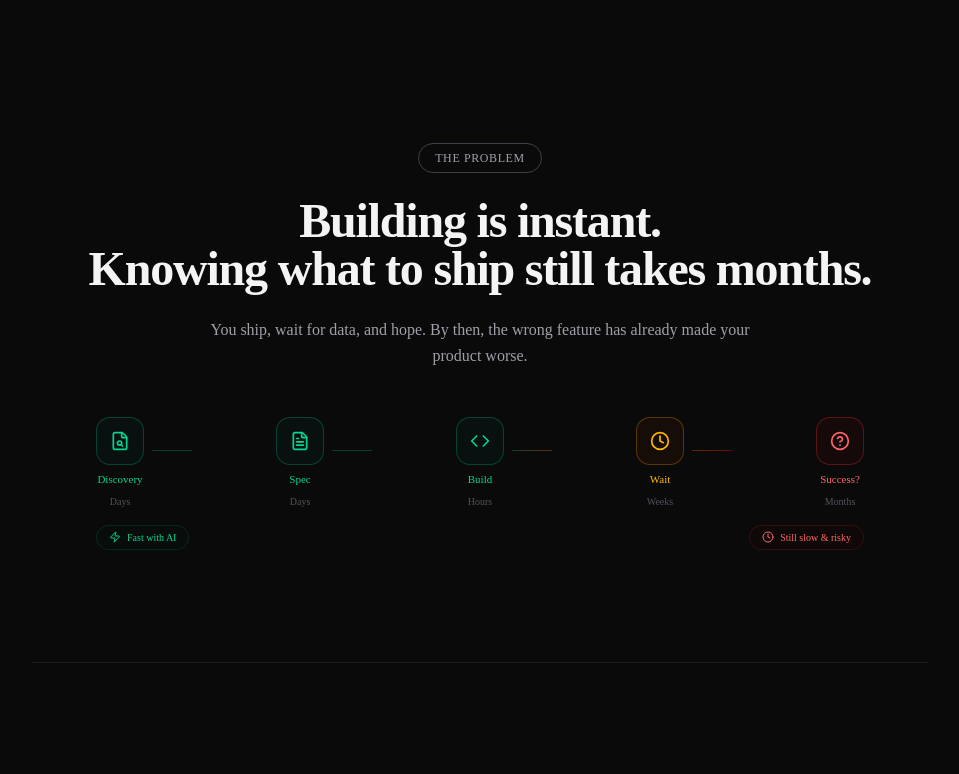
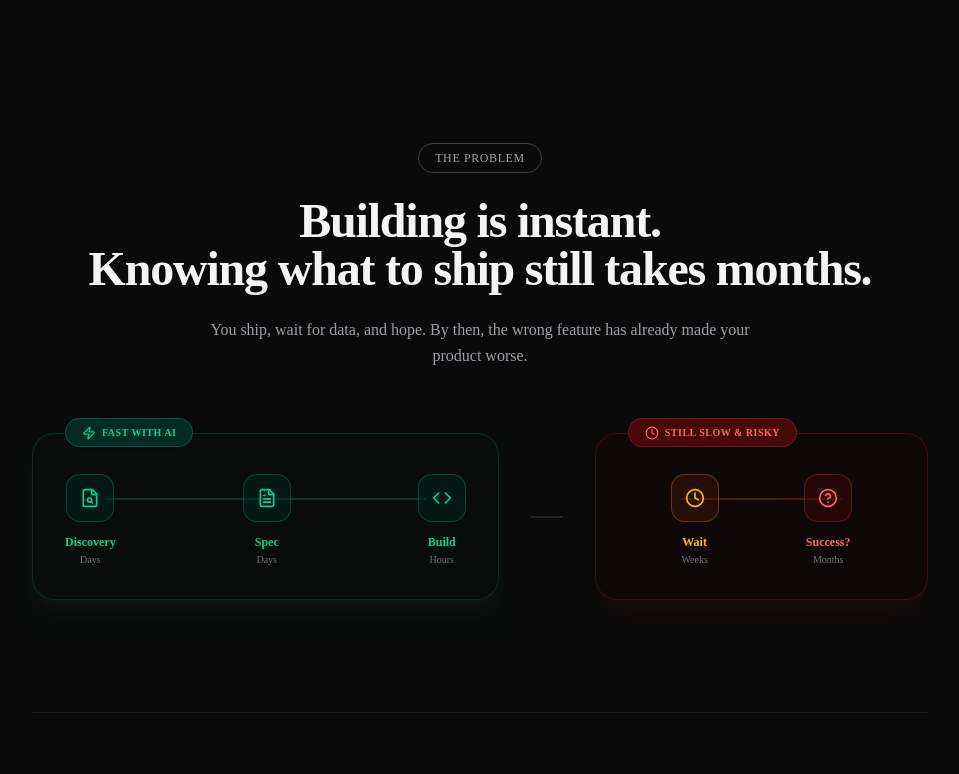
Before and after one commit to qiichos/ship-skip, a Next.js app: page / in a window 1280 px wide. Shown: the part 769-1543 px from the top of the page, without its empty margins (160-1119 px from the left). Built offline with nearby package versions, Linux system fonts and the light colour scheme.

Commit message:
feat: restructure 'The Problem' pipeline visual and refine hero copy

```diff
--- a/app/page.tsx
+++ b/app/page.tsx
@@ -90,11 +90,9 @@ export default function Home() {
         <SectionLabel>Feature QA for the AI Era</SectionLabel>
 
         <h1 className="mx-auto max-w-4xl text-5xl font-extrabold leading-[1.1] tracking-tighter text-zinc-50 sm:text-6xl lg:text-7xl">
-          Win by shipping less.
+          Win by shipping <span className="bg-gradient-to-r from-amber-400 to-orange-500 bg-clip-text text-transparent">less</span>.
           <br />
-          <span className="bg-gradient-to-r from-indigo-400 via-violet-400 to-fuchsia-400 bg-clip-text text-transparent">
-            Not more.
-          </span>
+          Not more, with <span className="bg-gradient-to-r from-amber-400 to-orange-500 bg-clip-text text-transparent">AI users</span>.
         </h1>
 
         <p className="mx-auto mt-8 max-w-xl text-lg leading-relaxed text-zinc-400">
@@ -136,39 +134,77 @@ export default function Home() {
           </p>
 
           {/* Pipeline visual */}
-          <div className="mx-auto max-w-3xl">
-            <div className="flex items-center justify-between">
-              {[
-                { icon: FileSearch, label: "Discovery", sub: "Days", color: "text-emerald-400", border: "border-emerald-500/30", bg: "bg-emerald-950/20" },
-                { icon: FileText, label: "Spec", sub: "Days", color: "text-emerald-400", border: "border-emerald-500/30", bg: "bg-emerald-950/20" },
-                { icon: Code, label: "Build", sub: "Hours", color: "text-emerald-400", border: "border-emerald-500/30", bg: "bg-emerald-950/20" },
-                { icon: Clock, label: "Wait", sub: "Weeks", color: "text-amber-400", border: "border-amber-500/30", bg: "bg-amber-950/20" },
-                { icon: CircleHelp, label: "Success?", sub: "Months", color: "text-red-400", border: "border-red-500/30", bg: "bg-red-950/20" },
-              ].map((step, i, arr) => (
-                <div key={step.label} className="flex items-center">
-                  <div className="flex flex-col items-center gap-1.5">
-                    <div className={`flex h-12 w-12 items-center justify-center rounded-xl border ${step.border} ${step.bg}`}>
-                      <step.icon className={`h-5 w-5 ${step.color}`} />
+          <div className="mx-auto mt-16 max-w-5xl">
+            <div className="flex flex-col gap-8 lg:flex-row lg:items-stretch lg:justify-center">
+              {/* Fast with AI Section */}
+              <div className="group relative flex-[3] rounded-3xl border border-emerald-500/20 bg-emerald-950/10 p-6 shadow-xl shadow-emerald-900/10 backdrop-blur-sm transition-all hover:border-emerald-500/30 sm:p-8 pt-10 sm:pt-10">
+                <div className="pointer-events-none absolute inset-0 rounded-3xl bg-gradient-to-br from-emerald-500/5 to-transparent opacity-0 transition-opacity duration-300 group-hover:opacity-100" />
+                {/* Badge */}
+                <div className="absolute -top-4 left-1/2 -translate-x-1/2 sm:left-8 sm:translate-x-0">
+                  <div className="flex items-center gap-1.5 rounded-full border border-emerald-500/30 bg-emerald-950 px-4 py-1.5 shadow-sm">
+                    <Zap className="h-3.5 w-3.5 text-emerald-400" />
+                    <span className="text-[10px] font-bold uppercase tracking-wider text-emerald-400">Fast with AI</span>
+                  </div>
+                </div>
+
+                <div className="relative z-10 flex justify-between">
+                  {/* Connecting Line (Desktop) */}
+                  <div className="absolute left-[10%] right-[10%] top-6 hidden h-[2px] bg-emerald-800/50 sm:block" />
+
+                  {[
+                    { icon: FileSearch, label: "Discovery", sub: "Days", color: "text-emerald-400", border: "border-emerald-500/30", bg: "bg-emerald-950/40" },
+                    { icon: FileText, label: "Spec", sub: "Days", color: "text-emerald-400", border: "border-emerald-500/30", bg: "bg-emerald-950/40" },
+                    { icon: Code, label: "Build", sub: "Hours", color: "text-emerald-400", border: "border-emerald-500/30", bg: "bg-emerald-950/40" },
+                  ].map((step) => (
+                    <div key={step.label} className="relative z-10 flex flex-col items-center gap-3 transition-transform duration-300 hover:-translate-y-1">
+                       <div className={`flex h-12 w-12 items-center justify-center rounded-xl border ${step.border} ${step.bg} shadow-inner`}>
+                          <step.icon className={`h-5 w-5 ${step.color}`} />
+                       </div>
+                       <div className="text-center">
+                         <div className={`text-xs font-semibold ${step.color}`}>{step.label}</div>
+                         <div className="mt-0.5 text-[10px] text-zinc-500">{step.sub}</div>
+                       </div>
                     </div>
-                    <span className={`text-[11px] font-medium ${step.color}`}>{step.label}</span>
-                    <span className="text-[10px] text-zinc-600">{step.sub}</span>
+                  ))}
+                </div>
+              </div>
+
+              {/* Connector between sections */}
+              <div className="hidden h-[2px] w-8 self-center bg-zinc-800/80 lg:block" />
+              <div className="mx-auto h-8 w-[2px] bg-zinc-800/80 lg:hidden" />
+
+              {/* Slow & Risky Section */}
+              <div className="group relative flex-[2] rounded-3xl border border-red-500/20 bg-red-950/10 p-6 shadow-xl shadow-red-900/10 backdrop-blur-sm transition-all hover:border-red-500/30 sm:p-8 pt-10 sm:pt-10">
+                <div className="pointer-events-none absolute inset-0 rounded-3xl bg-gradient-to-br from-red-500/5 to-transparent opacity-0 transition-opacity duration-300 group-hover:opacity-100" />
+                {/* Badge */}
+                <div className="absolute -top-4 left-1/2 -translate-x-1/2 sm:left-8 sm:translate-x-0">
+                  <div className="flex items-center gap-1.5 rounded-full border border-red-500/30 bg-red-950 px-4 py-1.5 shadow-sm">
+                    <Clock className="h-3.5 w-3.5 text-red-400" />
+                    <span className="text-[10px] font-bold uppercase tracking-wider text-red-400">Still slow &amp; risky</span>
                   </div>
-                  {i < arr.length - 1 && (
-                    <div className={`mx-2 mb-6 h-px w-6 sm:w-10 ${i < 2 ? "bg-emerald-800/60" : i === 2 ? "bg-gradient-to-r from-emerald-800/60 to-amber-800/60" : "bg-gradient-to-r from-amber-800/60 to-red-800/60"}`} />
-                  )}
                 </div>
-              ))}
-            </div>
-            {/* Fast / Slow labels */}
-            <div className="mt-4 flex justify-between">
-              <div className="flex items-center gap-1.5 rounded-full border border-emerald-500/15 bg-emerald-950/10 px-3 py-1">
-                <Zap className="h-3 w-3 text-emerald-400" />
-                <span className="text-[10px] font-medium text-emerald-400">Fast with AI</span>
+
+                <div className="relative z-10 flex justify-around">
+                  {/* Connecting Line (Desktop) */}
+                  <div className="absolute left-[20%] right-[20%] top-6 hidden h-[2px] bg-gradient-to-r from-amber-800/50 to-red-800/50 sm:block" />
+
+                  {[
+                    { icon: Clock, label: "Wait", sub: "Weeks", color: "text-amber-400", border: "border-amber-500/30", bg: "bg-amber-950/40" },
+                    { icon: CircleHelp, label: "Success?", sub: "Months", color: "text-red-400", border: "border-red-500/30", bg: "bg-red-950/40" },
+                  ].map((step) => (
+                    <div key={step.label} className="relative z-10 flex flex-col items-center gap-3 transition-transform duration-300 hover:-translate-y-1">
+                       <div className={`flex h-12 w-12 items-center justify-center rounded-xl border ${step.border} ${step.bg} shadow-inner`}>
+                          <step.icon className={`h-5 w-5 ${step.color}`} />
+                       </div>
+                       <div className="text-center">
+                         <div className={`text-xs font-semibold ${step.color}`}>{step.label}</div>
+                         <div className="mt-0.5 text-[10px] text-zinc-500">{step.sub}</div>
+                       </div>
+                    </div>
+                  ))}
+                </div>
               </div>
-              <div className="flex items-center gap-1.5 rounded-full border border-red-500/15 bg-red-950/10 px-3 py-1">
-                <Clock className="h-3 w-3 text-red-400" />
-                <span className="text-[10px] font-medium text-red-400">Still slow &amp; risky</span>
-              </div>
+
             </div>
           </div>
         </div>
```
